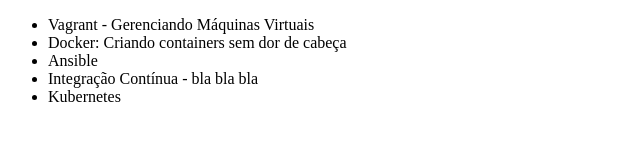
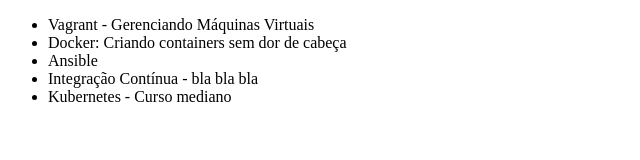
Before and after one commit to alissonoliveiradev/alura-git, a plain HTML site: page index.html in a window 1280 px wide. Shown: the whole page, without its empty margins (0-640 px from the left). Drawn offline with Linux system fonts and the light colour scheme.

Commit message:
curso de kubernets, nome alterado

```diff
--- a/index.html
+++ b/index.html
@@ -10,7 +10,7 @@
         <li>Docker: Criando containers sem dor de cabeça</li>
         <li>Ansible</li>
         <li>Integração Contínua - bla bla bla</li>
-        <li>Kubernetes</li>
+        <li>Kubernetes - Curso mediano</li>
     </ul>
 </body>
 </html>
```
